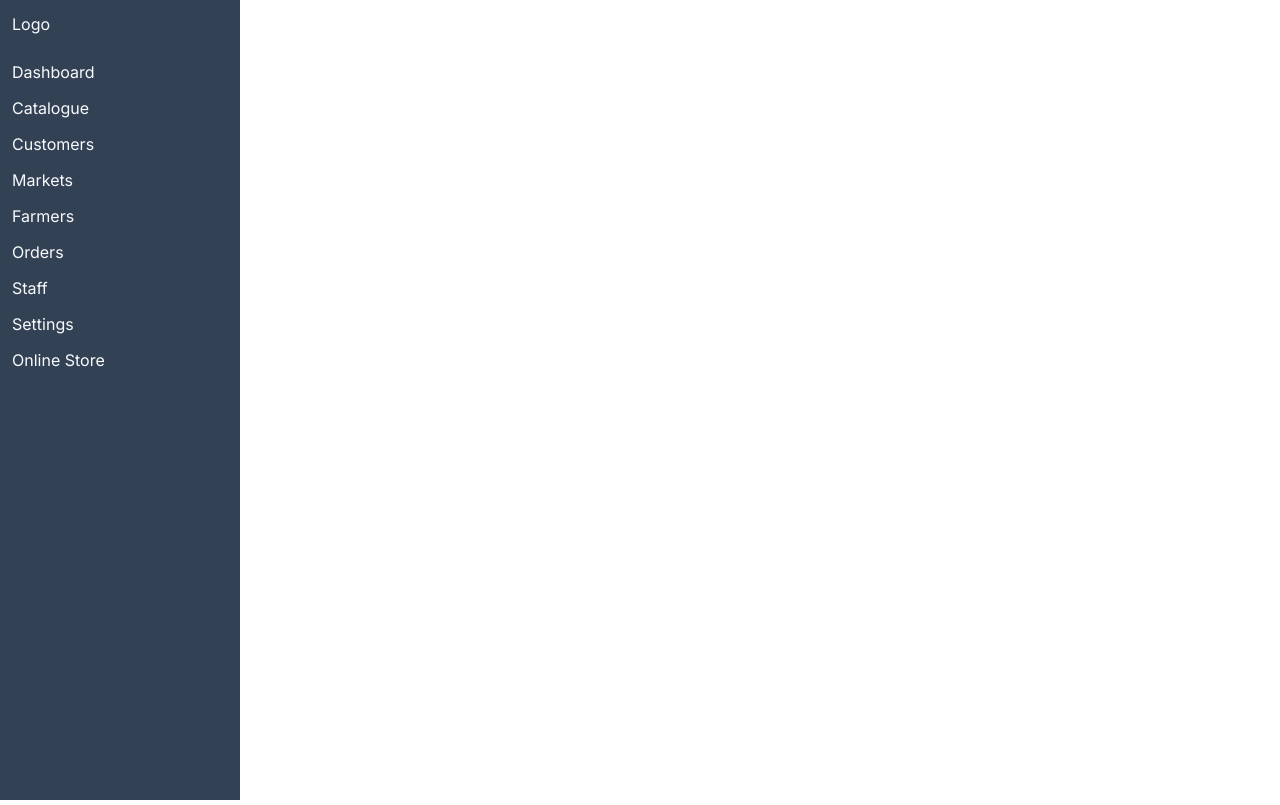
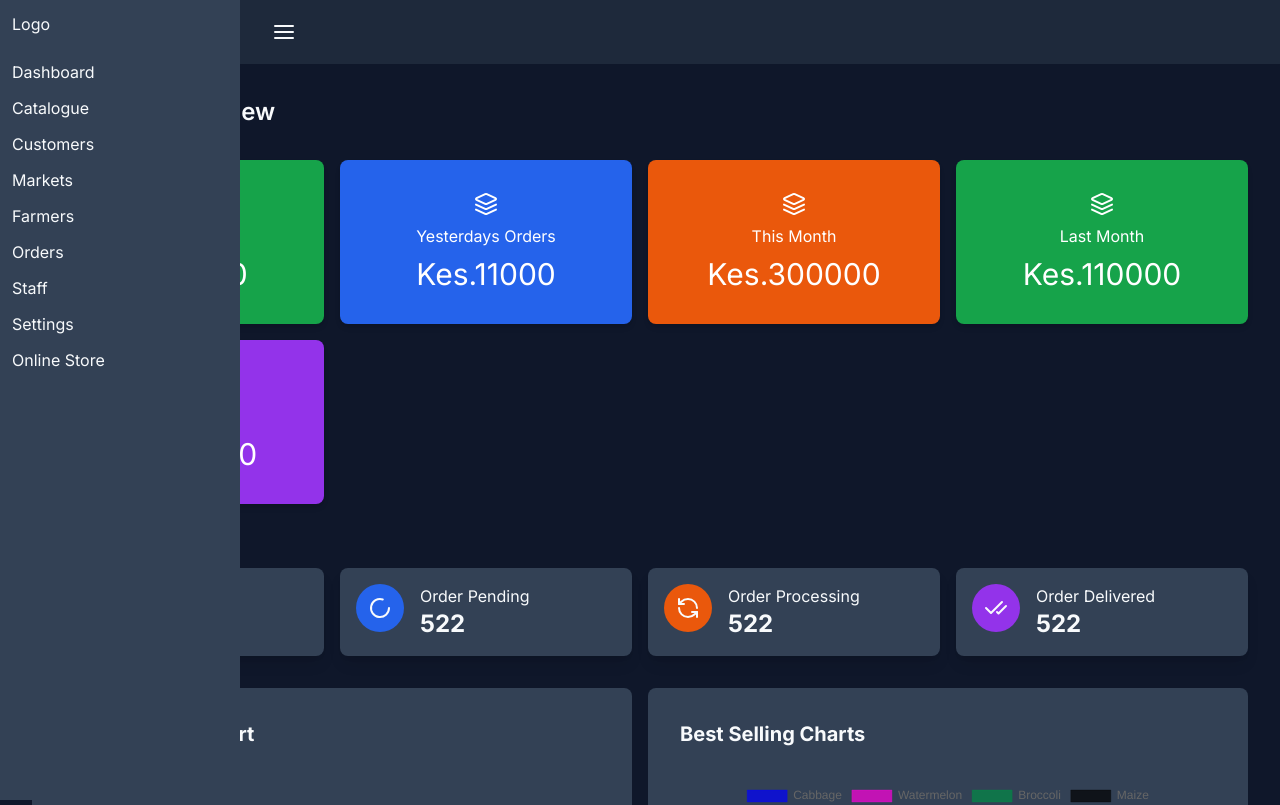
Before and after one commit to mcwachira/Multi-Vendor-Ecommerce-app, a Next.js app: page /dashboard in a window 1280 px wide. Shown: the top 805 px of the page. Built offline with nearby package versions, Linux system fonts and the light colour scheme.

Commit message:
Mae changes to the app and  added some new packages

```diff
--- a/package.json
+++ b/package.json
@@ -9,8 +9,13 @@
     "lint": "next lint"
   },
   "dependencies": {
+    "@faker-js/faker": "^8.4.1",
+    "chart.js": "^3.9.1",
+    "faker": "^6.6.6",
+    "lucide-react": "^0.364.0",
     "next": "14.1.4",
     "react": "^18",
+    "react-chartjs-2": "^4.2.0",
     "react-dom": "^18",
     "sass": "^1.72.0"
   },
--- a/src/app/(back-office)/dashboard/page.tsx
+++ b/src/app/(back-office)/dashboard/page.tsx
@@ -1,8 +1,26 @@
 import React from 'react';
+import Heading from "@/components/backoffice/Heading";
+import LargeCards from "@/components/backoffice/LargeCards";
+import SmallCards from "@/components/backoffice/SmallCards";
+import DashboardCharts from "@/components/backoffice/DashboardCharts";
 
-function Dashboard(props) {
+function Dashboard() {
     return (
-        <div></div>
+        <div>
+
+            <Heading title="Dashboard Overview"/>
+
+        {/*    large Cards*/}
+            <LargeCards/>
+
+        {/*    small
+        */}
+
+            <SmallCards/>
+
+        {/*    Charts*/}
+            <DashboardCharts/>
+        </div>
     );
 }
 
--- a/src/app/(back-office)/layout.tsx
+++ b/src/app/(back-office)/layout.tsx
@@ -1,6 +1,7 @@
 import type { Metadata } from "next";
 import { Inter } from "next/font/google";
 import Sidebar from "@/components/backoffice/Sidebar";
+import Navbar from "@/components/backoffice/Navbar";
 
 
 const inter = Inter({ subsets: ["latin"] });
@@ -16,16 +17,14 @@ export default function Layout({
   children: React.ReactNode;
 }>) {
   return (
- <div className='flex'>
+ <div className='flex '>
    {/*sidebar*/}
 <Sidebar/>
 
      <div className='w-full'>
-         <h2>
-             nAVBAR
-         </h2>
+     <Navbar/>
 
-         <main>
+         <main className="p-8 bg-slate-900 text-slate-50 min-h-screen mt-16  ">
              {children}
          </main>
      </div>
```
Also changed, not shown: 1 other file (tests, documents, lock files or other folders).
